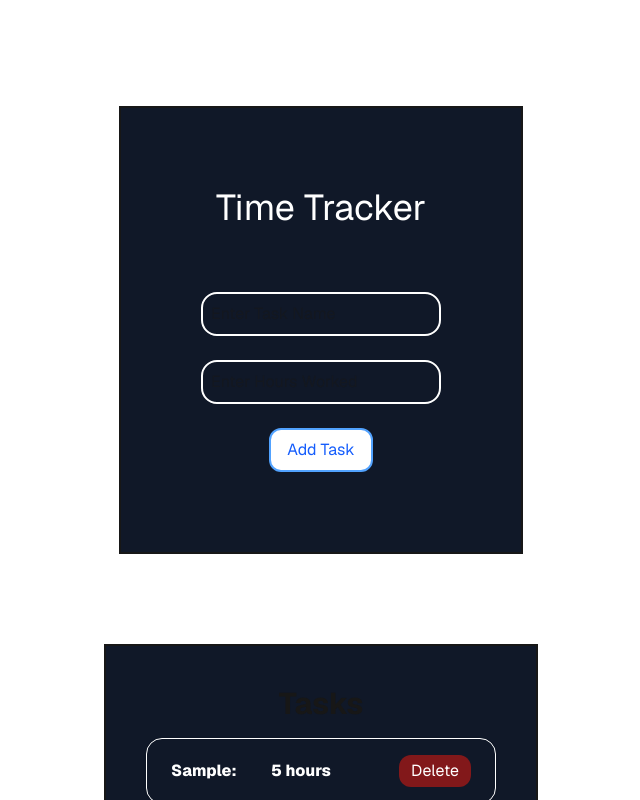
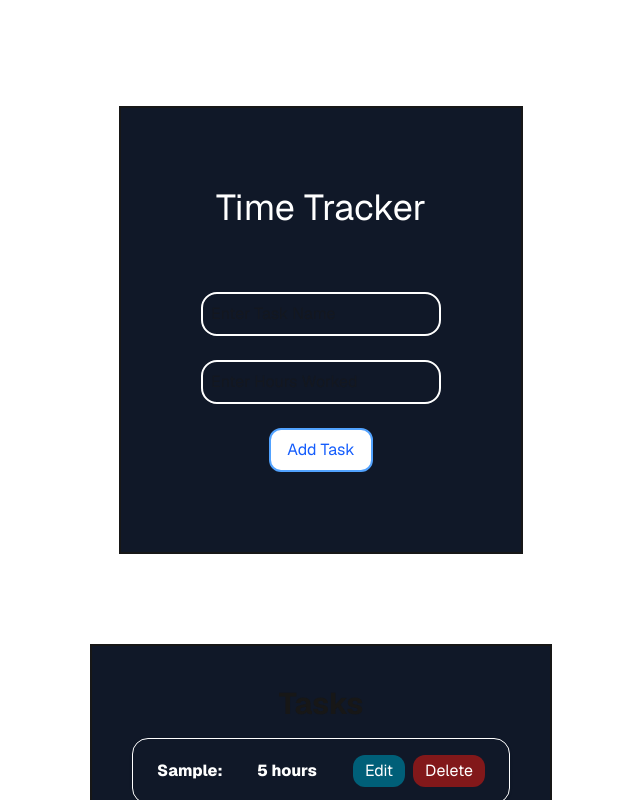
Before and after one commit to VaishT69/mini_time_tracker, a Next.js app in the folder time-tracker-app/: page / in a window 1280 px wide. Both pictures are taken after typing "Sample", "5" into the empty fields and a click on the button "Add Task". Shown: the top 800 px of the page, without its empty margins (319-959 px from the left). Built offline with nearby package versions, Linux system fonts and the light colour scheme.

Commit message:
git -m "Added edit feature to the existing tasks"

```diff
--- a/time-tracker-app/src/app/components/TaskListComponent.tsx
+++ b/time-tracker-app/src/app/components/TaskListComponent.tsx
@@ -1,9 +1,30 @@
 "use client";
 
+import { useState } from "react";
 import { useTaskStore } from "../store/taskStore";
 
 export default function TaskListComponent() {
-  const { tasks, deleteTask } = useTaskStore();
+  const { tasks, deleteTask, updateTask } = useTaskStore();
+  const [updateIndex, setUpdateIndex] = useState<number | null>(null);
+  const [updatedTaskName, setUpdatedTaskName] = useState("");
+  const [updatedHours, setUpdatedHours] = useState("");
+
+  const startUpdate = (index: number) => {
+    setUpdateIndex(index);
+    setUpdatedTaskName(tasks[index].taskName);
+    setUpdatedHours(tasks[index].hoursWorked.toString());
+  };
+
+  const confirmUpdate = async () => {
+    if (updateIndex === null) return;
+    await updateTask(updateIndex, {
+      taskName: updatedTaskName,
+      hoursWorked: parseFloat(updatedHours),
+    });
+    setUpdateIndex(null);
+    setUpdatedHours("");
+    setUpdatedTaskName("");
+  };
 
   const totalHours = tasks.reduce((sum, t) => sum + t.hoursWorked, 0);
 
@@ -11,7 +32,7 @@ export default function TaskListComponent() {
     <div className="mt-10 border-2 lg:px-10 lg:py-10 md:px-20 md:py-20 px-6 py-6 bg-gray-900">
       <div>
         <h2 className="text-3xl font-bold mb-4 text-center">Tasks</h2>
-        <ul className="space-y-6">
+        {/* <ul className="space-y-6">
           {tasks.map((task, idx) => (
             <li
               key={idx}
@@ -33,9 +54,70 @@ export default function TaskListComponent() {
               </button>
             </li>
           ))}
+        </ul> */}
+        <ul className="space-y-6">
+          {tasks.map((task, idx) => (
+            <li
+              key={idx}
+              className="hover:bg-gray-700 rounded-2xl text-white p-4 px-6 border shadow flex justify-between items-center"
+            >
+              {updateIndex === idx ? (
+                <div className="flex gap-2">
+                  <input
+                    type="text"
+                    value={updatedTaskName}
+                    onChange={(e) => setUpdatedTaskName(e.target.value)}
+                    className="border px-2 py-1 rounded-2xl "
+                  />
+                  <input
+                    type="number"
+                    value={updatedHours}
+                    onChange={(e) => setUpdatedHours(e.target.value)}
+                    className="border px-2 py-1 rounded-2xl "
+                  />
+                  <button
+                    onClick={confirmUpdate}
+                    className="bg-cyan-800 text-white px-3 py-1 rounded-xl mr-2 "
+                  >
+                    Save
+                  </button>
+                </div>
+              ) : (
+                <div>
+                  <span className="font-extrabold inline-block w-24">
+                    {" "}
+                    {task.taskName}:
+                  </span>{" "}
+                  <span className="font-extrabold inline-block w-24">
+                    {" "}
+                    {task.hoursWorked} hours
+                  </span>
+                </div>
+              )}
+              <div className="flex gap-2">
+                {updateIndex !== idx && (
+                  <button
+                    onClick={() => startUpdate(idx)}
+                    className="bg-cyan-800 text-white px-3 py-1 rounded-xl"
+                  >
+                    Edit
+                  </button>
+                )}
+                <button
+                  onClick={() => deleteTask(idx)}
+                  className="bg-red-900 text-white px-3 py-1 rounded-xl"
+                >
+                  Delete
+                </button>
+              </div>
+            </li>
+          ))}
         </ul>
       </div>
-      <p className="mt-10 font-semibold text-2xl">Total Hours: <span className="font-light text-blue-400"> {totalHours}</span></p>
+      <p className="mt-10 font-semibold text-2xl">
+        Total Hours:{" "}
+        <span className="font-light text-blue-400"> {totalHours}</span>
+      </p>
     </div>
   );
 }
```
